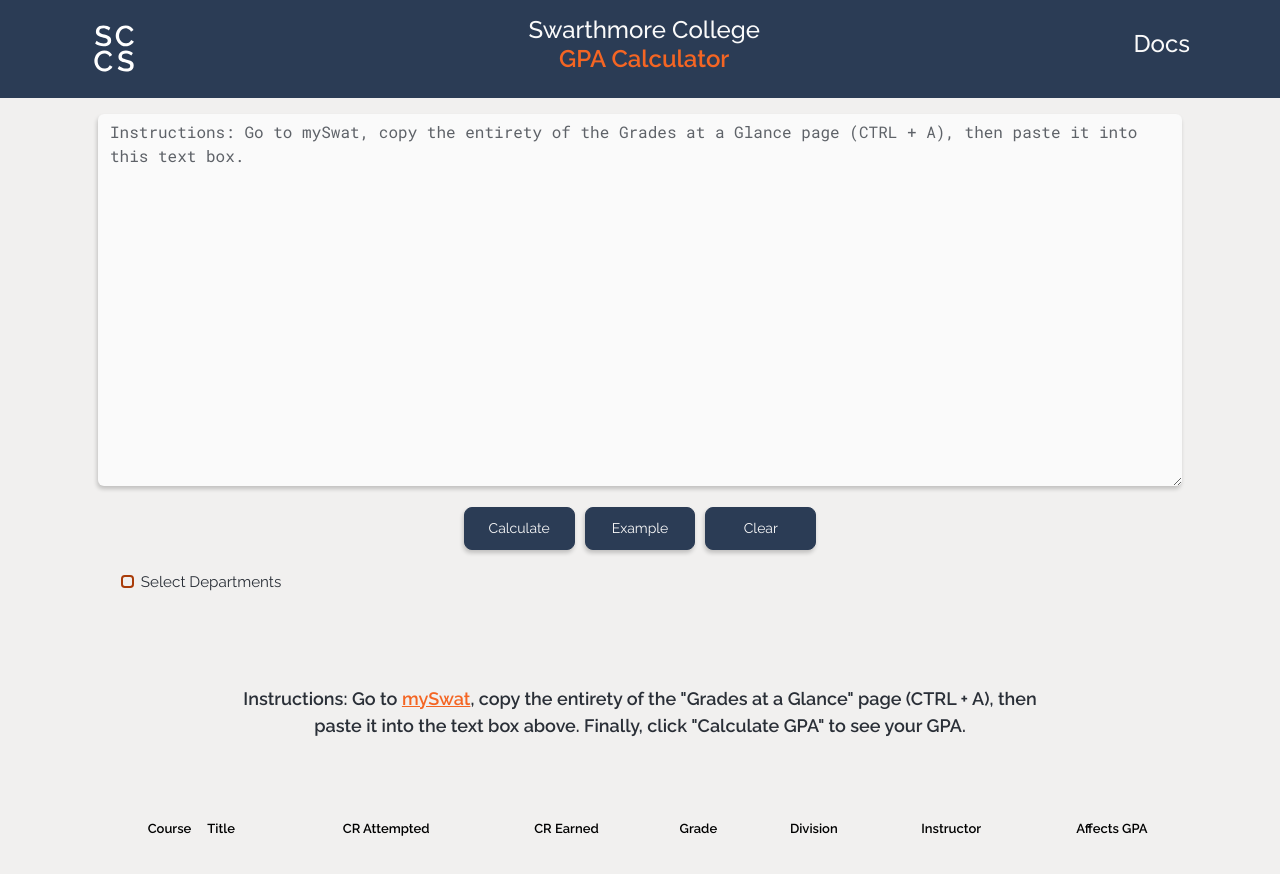
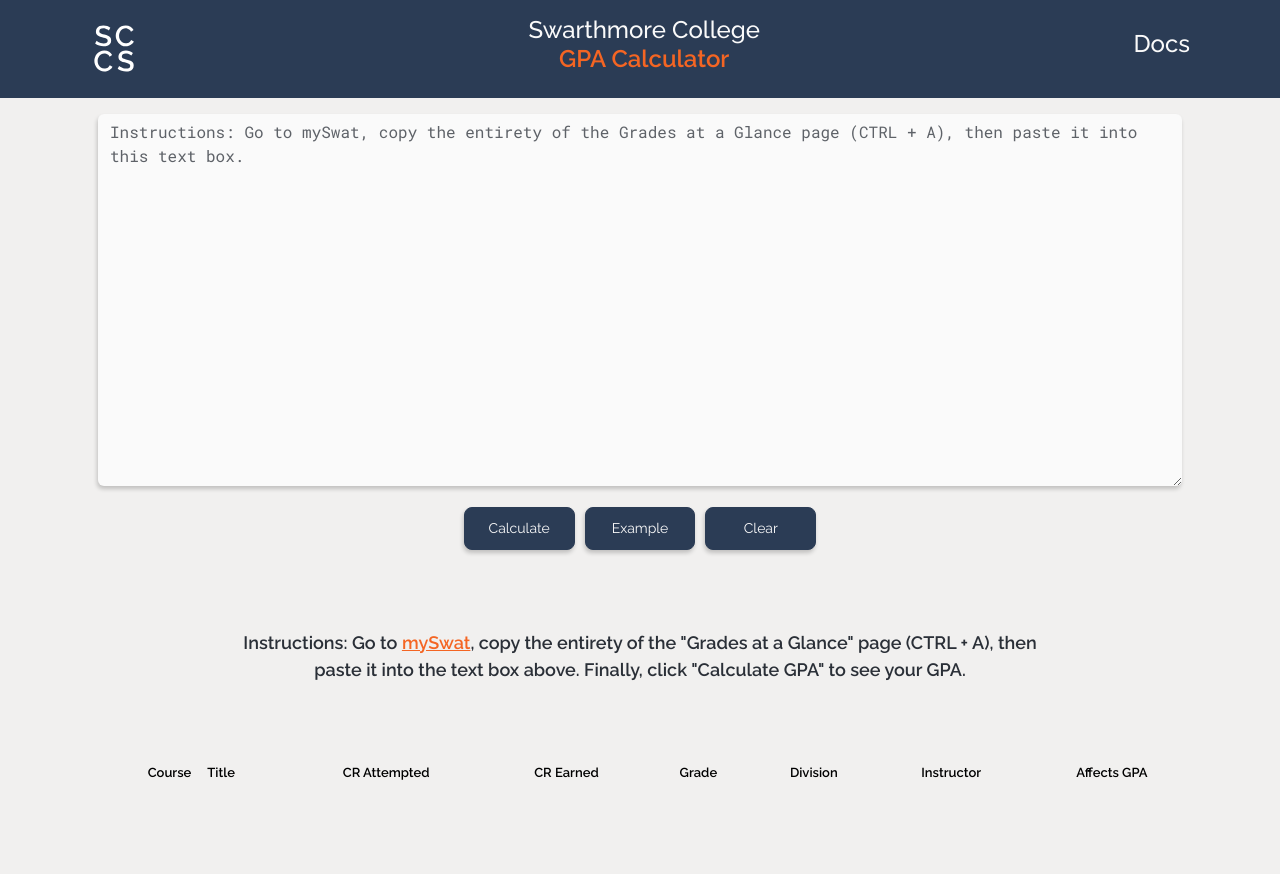
Before and after one commit to swat-sccs/swat-gpa, a React (Create React App) app: page / in a window 1280 px wide. Shown: the top 874 px of the page. After the commit the page ends 822 px from the top, so only its background shows below. Built offline with nearby package versions, Linux system fonts and the light colour scheme.

Commit message:
checkbox visibility logic

```diff
--- a/src/App.js
+++ b/src/App.js
@@ -93,7 +93,7 @@ function App() {
           <CustomButton value="Example" onClick={fill_sample} />
           <CustomButton value="Clear" onClick={clear} />
 
-          <div id="dept-toggle-container" className="hidden">
+          <div id="dept-toggle-container" className="d-none">
             <Form.Check
               type="checkbox"
               id="deptToggle"
@@ -189,7 +189,7 @@ function clear() {
   clearInfo();
   useDeptMode = false;
   const toggleContainer = document.getElementById('dept-toggle-container');
-  if (toggleContainer) toggleContainer.classList.add('hidden');
+  if (toggleContainer) toggleContainer.classList.add('d-none');
   const toggleCheckbox = document.getElementById('deptToggle');
   if (toggleCheckbox) toggleCheckbox.checked = false;
 }
@@ -246,17 +246,10 @@ function populate_table() {
   clearInfo(); // Let me be clear
 
   const toggleContainer = document.getElementById('dept-toggle-container');
-  if (toggleContainer) toggleContainer.classList.remove('hidden');
+  if (toggleContainer) toggleContainer.classList.add('d-none');
 
   const deptFilterDiv = document.getElementById('dept-filter');
   deptFilterDiv.innerHTML = '';
-  if (useDeptMode) {
-    const depts = Array.from(new Set(course_list.map(c => c.course.split(' ')[0])));
-    if (depts.length > 0) {
-      const deptRoot = ReactDOM.createRoot(deptFilterDiv);
-      deptRoot.render(<DepartmentDropdown departments={depts} onChange={calculateGPA} />);
-    }
-  }
 
   course_list.forEach(course => {
     const row = document.createElement('tr');
@@ -285,6 +278,16 @@ function populate_table() {
     calculateGPA();
     const errRoot = ReactDOM.createRoot(document.getElementById('formatting-error'));
     errRoot.render(null);
+
+    if (toggleContainer) toggleContainer.classList.remove('d-none');
+
+    if (useDeptMode) {
+      const depts = Array.from(new Set(course_list.map(c => c.course.split(' ')[0])));
+      if (depts.length > 0) {
+        const deptRoot = ReactDOM.createRoot(deptFilterDiv);
+        deptRoot.render(<DepartmentDropdown departments={depts} onChange={calculateGPA} />);
+      }
+    }
   } else {
     const errRoot = ReactDOM.createRoot(document.getElementById('formatting-error'));
     errRoot.render(<FormattingErrorToast />);
```
